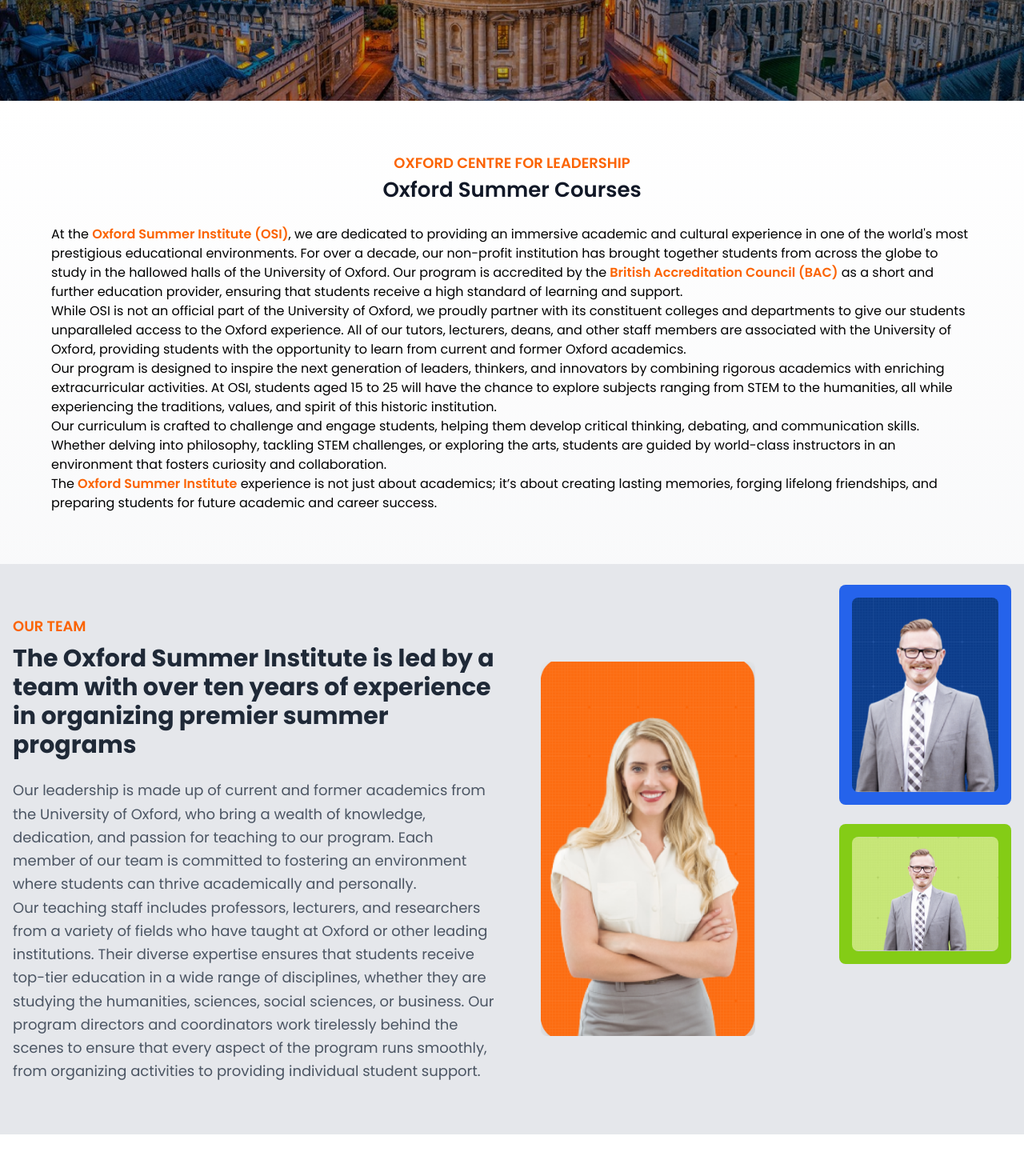
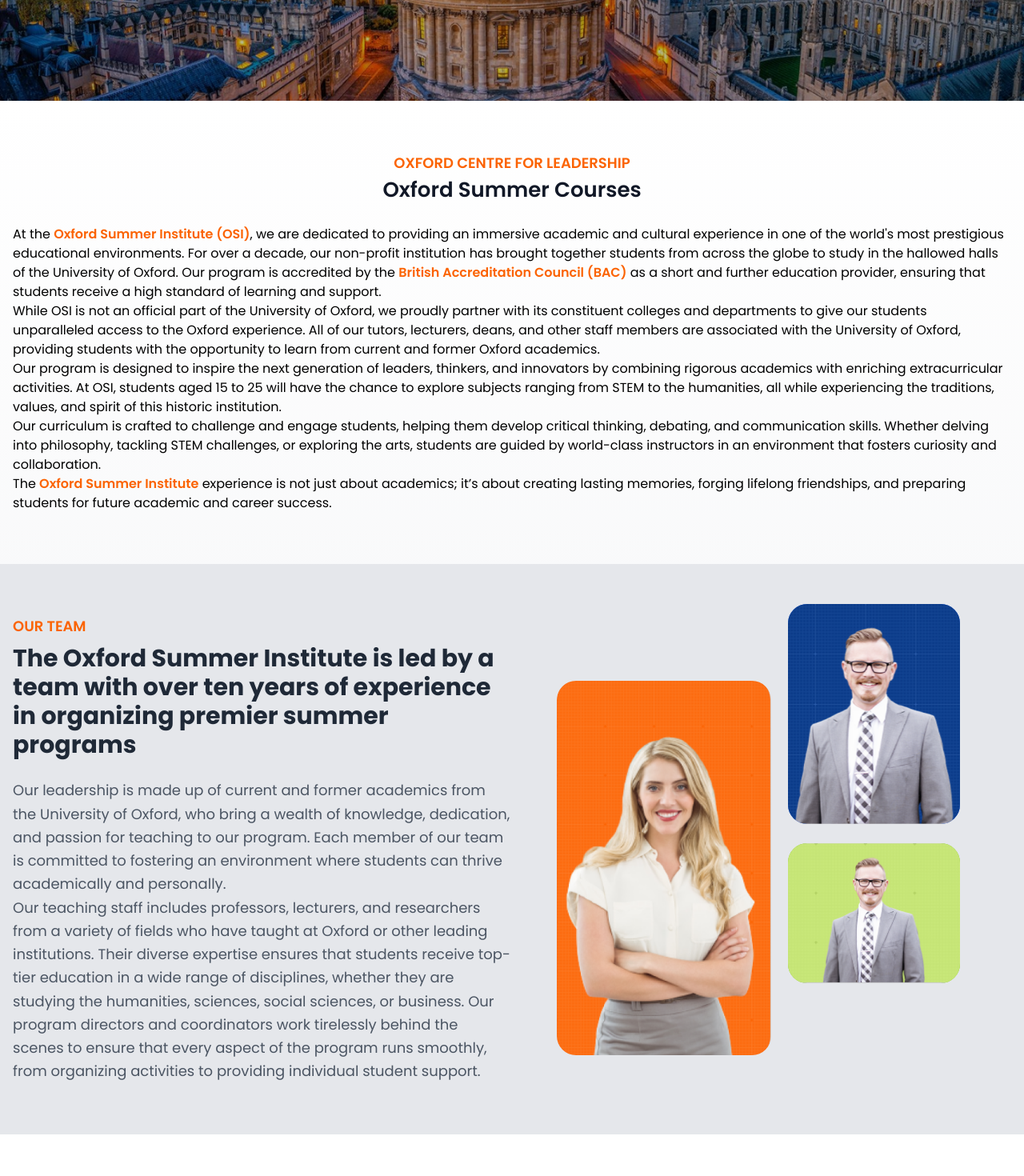
Before and after one commit to uzair-7886/osi, a Next.js app: page /about in a window 1280 px wide. Shown: the part 340-1810 px from the top of the page at 80% size. Built offline with nearby package versions, Linux system fonts and the light colour scheme.

Commit message:
Some issues resolved (Intro + Our Team)

```diff
--- a/app/components/about/Intro.jsx
+++ b/app/components/about/Intro.jsx
@@ -3,8 +3,8 @@ import React from 'react';
 
 const DownloadBrochureHeroSection = () => {
     return (
-        <section className="relative w-full py-10 px-16 md:py-16"> {/* Reduced padding */}
-            <div className="container mx-auto">
+        <section className="relative w-full py-16 px-4"> {/* Reduced padding */}
+            <div className="max-w-7xl mx-auto md:flex-row items-center">
                 <h2 className='text-center text-orange text-lg font-semibold'>OXFORD CENTRE FOR LEADERSHIP</h2>
                 <h1 className="text-center mb-6 text-[26px] font-semibold text-gray-900">
                     Oxford Summer Courses
--- a/app/components/about/OurTeam.jsx
+++ b/app/components/about/OurTeam.jsx
@@ -5,7 +5,7 @@ const OurTeam = () => {
         <div className="bg-gray-200 py-16 px-4">
             <div className="max-w-7xl mx-auto flex flex-col md:flex-row items-center">
                 {/* Text Section */}
-                <div className="md:w-1/2">
+                <div className="md:w-6/12">
                     <h2 className="text-orange text-lg font-semibold uppercase mb-2">Our Team</h2>
                     <h3 className="text-3xl font-bold text-gray-800 mb-6">
                         The Oxford Summer Institute is led by a team with over ten years of experience in organizing premier summer programs
@@ -18,30 +18,30 @@ const OurTeam = () => {
                 </div>
 
                 {/* Image Section */}
-                <div className="md:w-1/2 flex flex-col md:flex-row items-center md:items-start justify-between md:ml-10">
+                <div className="md:w-5/12 pt-12 flex flex-col md:flex-row items-center md:items-start justify-between md:ml-10">
                     {/* Large Image on the Left */}
-                    <div className="bg-orange-500 p-4 rounded-lg flex justify-center md:self-end w-full md:w-[300px] h-[500px]">
+                    <div className="bg-orange-500 p-4 rounded-3xl flex justify-center md:self-end w-full md:w-[300px] h-[500px]">
                         <img
                             src="/images/team1.png"
                             alt="Team Member 1"
-                            className="rounded-lg object-cover w-full h-full"
+                            className="rounded-3xl object-cover w-full h-full"
                         />
                     </div>
 
                     {/* Smaller Images on the Right */}
-                    <div className="flex flex-col space-y-6 md:-mt-20 md:ml-6">
-                        <div className="bg-blue-600 p-4 rounded-lg flex justify-center w-[215px] h-[275px]">
+                    <div className="flex flex-col space-y-6 md:-mt-20">
+                        <div className="bg-blue-600 rounded-3xl flex justify-center md:self-end w-full md:w-[215px] h-[275px]">
                             <img
                                 src="/images/team2.png"
                                 alt="Team Member 2"
-                                className="rounded-lg object-cover w-full h-full"
+                                className="rounded-3xl object-cover w-full h-full"
                             />
                         </div>
-                        <div className="bg-lime-500 p-4 rounded-lg flex justify-center w-[215px] h-[175px]">
+                        <div className="bg-lime-500 rounded-3xl flex justify-center md:self-end w-full md:w-[215px] h-[175px]">
                             <img
                                 src="/images/team3.png"
                                 alt="Team Member 3"
-                                className="rounded-lg object-cover w-full h-full"
+                                className="rounded-3xl object-cover w-full h-full"
                             />
                         </div>
                     </div>
```
